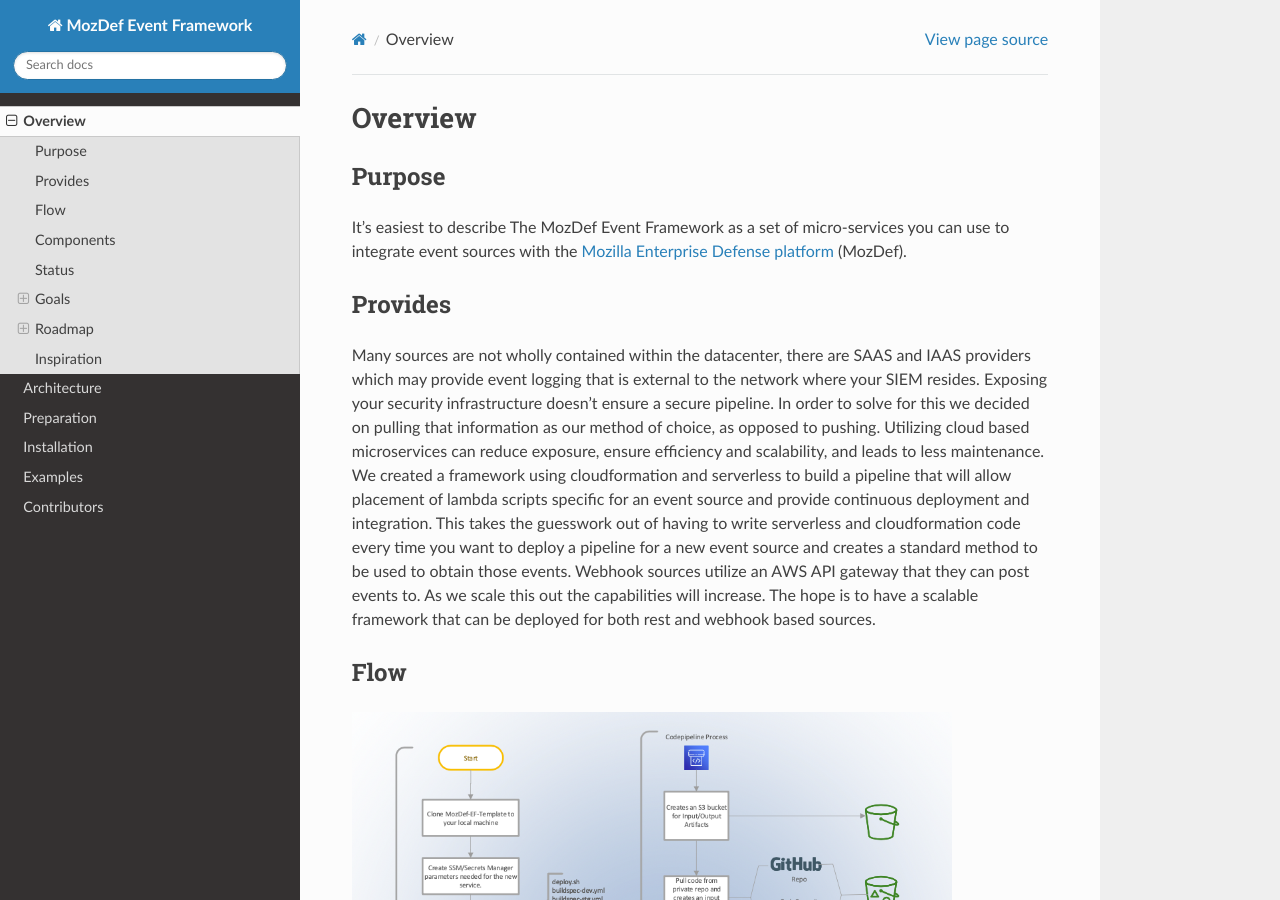
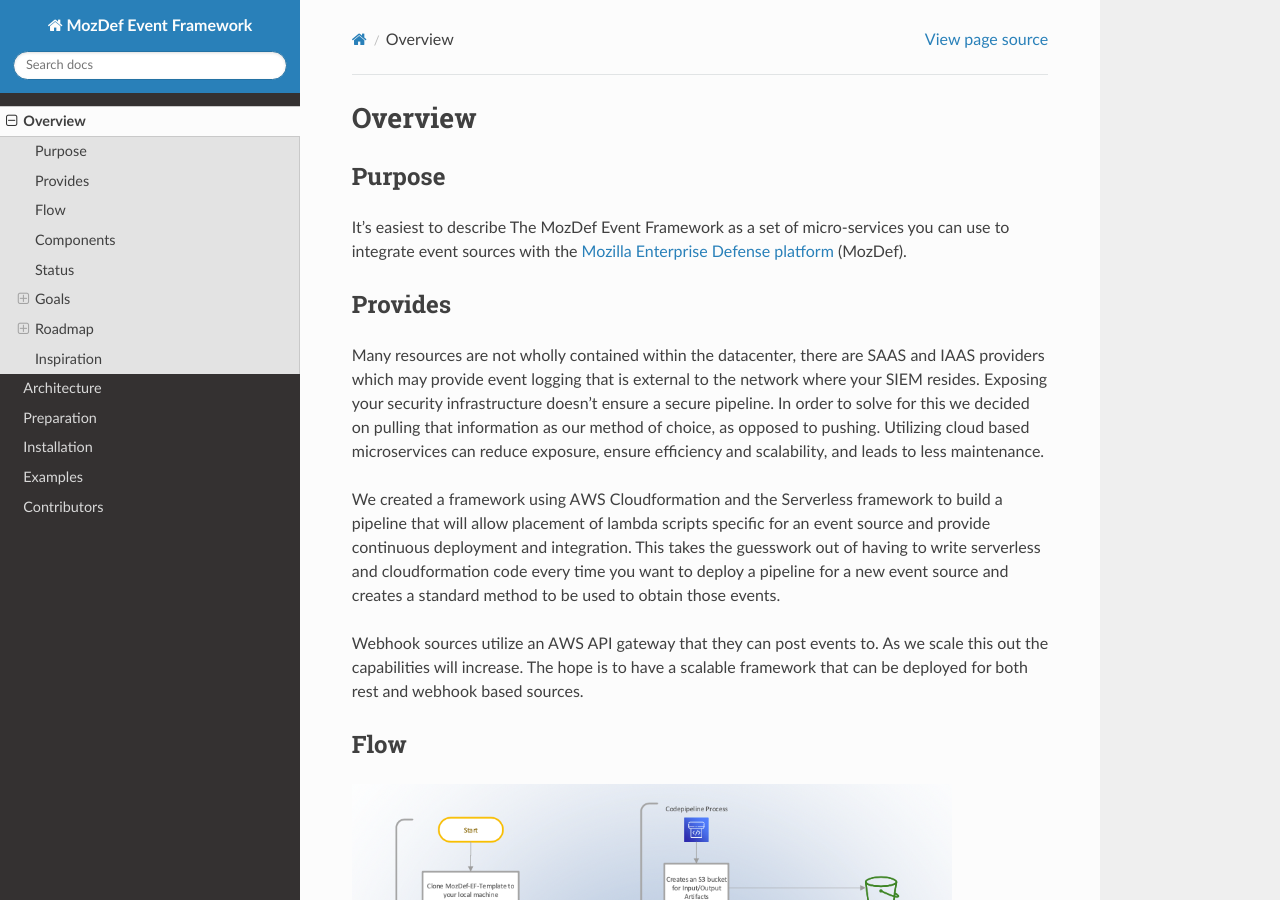
Before and after one commit to mozilla/mozdef-event-framework, a Sphinx documentation site: the page built from docs/source/overview.rst, in a window 1280 px wide and 900 px high. Built offline with Sphinx 7.4.7 and the Read the Docs theme 2.0.0, drawn with Linux system fonts in a browser that asks for light colours; pages that are not in the unit, such as notebooks, are missing from menus.

Commit message:
formatting overview

```diff
--- a/docs/source/overview.rst
+++ b/docs/source/overview.rst
@@ -9,9 +9,14 @@
 Provides
 --------
 
-Many sources are not wholly contained within the datacenter, there are SAAS and IAAS providers which may provide event logging that is external to the network where your SIEM resides. Exposing your security infrastructure doesn't ensure a secure pipeline. In order to solve for this we decided on pulling that information as our method of choice, as opposed to pushing.
-Utilizing cloud based microservices can reduce exposure, ensure efficiency and scalability, and leads to less maintenance. We created a framework using cloudformation and serverless to build a pipeline that will allow placement of lambda scripts specific for an event source and provide continuous deployment and integration.
-This takes the guesswork out of having to write serverless and cloudformation code every time  you want to deploy a pipeline for a new event source and creates a standard method to be used to obtain those events. Webhook sources utilize an AWS API gateway that they can post events to. As we scale this out the capabilities will increase.
+Many resources are not wholly contained within the datacenter, there are SAAS and IAAS providers which may provide event logging that is external to the network where your SIEM resides.
+Exposing your security infrastructure doesn't ensure a secure pipeline. In order to solve for this we decided on pulling that information as our method of choice, as opposed to pushing.
+Utilizing cloud based microservices can reduce exposure, ensure efficiency and scalability, and leads to less maintenance.
+
+We created a framework using AWS Cloudformation and the Serverless framework to build a pipeline that will allow placement of lambda scripts specific for an event source and provide continuous deployment and integration.
+This takes the guesswork out of having to write serverless and cloudformation code every time  you want to deploy a pipeline for a new event source and creates a standard method to be used to obtain those events.
+
+Webhook sources utilize an AWS API gateway that they can post events to. As we scale this out the capabilities will increase.
 The hope is to have a scalable framework that can be deployed for both rest and webhook based sources.
 
 Flow
```
